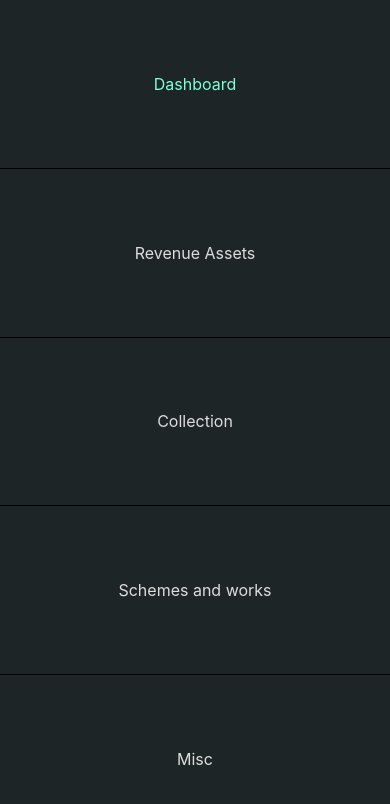
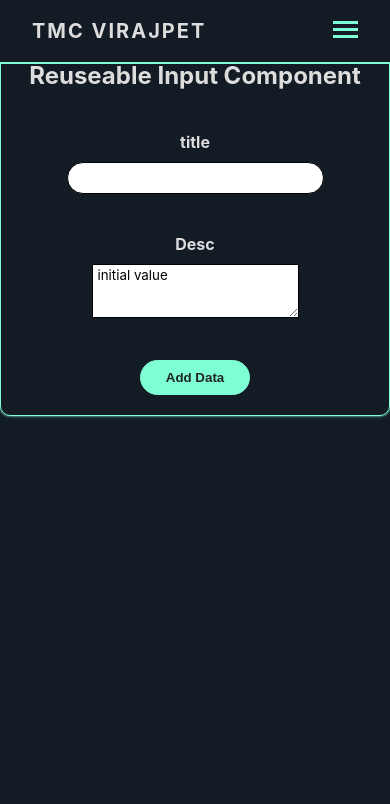
Before and after one commit to developersmatrix/react-components, a React (Create React App) app: page / in a window 390 px wide. Shown: the top 804 px of the page. Built offline with nearby package versions, Linux system fonts and the light colour scheme.

Commit message:
Navigation updation mobile device

```diff
--- a/package.json
+++ b/package.json
@@ -8,6 +8,7 @@
     "@testing-library/user-event": "^13.5.0",
     "react": "^18.2.0",
     "react-dom": "^18.2.0",
+    "react-router-dom": "^6.4.2",
     "react-scripts": "5.0.1",
     "web-vitals": "^2.1.4"
   },
--- a/src/App.js
+++ b/src/App.js
@@ -1,3 +1,5 @@
+import { BrowserRouter as Router, Routes, Route } from "react-router-dom";
+
 import styles from "./App.module.css";
 import Card from "./Components/Card/Card";
 import Form from "./Components/Form/Form";
@@ -5,12 +7,29 @@ import Navbar from "./Components/Navbar/Navbar";
 
 function App() {
   return (
+    <Router>
       <div className={styles.App}>
         <Navbar />
+        <Routes>
+          <Route
+            path="/"
+            element={
               <Card>
                 <Form />
               </Card>
+            }
+          ></Route>
+          <Route
+            path="/collection"
+            element={
+              <Card>
+                <Form />
+              </Card>
+            }
+          ></Route>
+        </Routes>
       </div>
+    </Router>
   );
 }
 
--- a/src/Components/Navbar/Navbar.js
+++ b/src/Components/Navbar/Navbar.js
@@ -1,32 +1,68 @@
-import React from "react";
+import { useState } from "react";
+import { Link } from "react-router-dom";
 
 import styles from "./Navbar.module.css";
 
 const Navbar = () => {
+  const [navBarToggled, setNavBarToggled] = useState(false);
+
+  const toggleNavbar = () => {
+    setNavBarToggled((prevState) => {
+      return !prevState;
+    });
+  };
   return (
     <header className={styles.header}>
       <div>
-        <a className={styles["brand-link"]}>TMC Virajpet</a>
+        <Link className={styles["brand-link"]} to="/">
+          TMC Virajpet
+        </Link>
       </div>
-      <nav className={styles["main-nav"]}>
+      <nav
+        className={
+          navBarToggled
+            ? `${styles["main-nav"]} ${styles["toggle-nav"]}`
+            : styles["main-nav"]
+        }
+      >
         <ul className={styles["nav-list"]}>
           <li className={styles["nav-list__item"]}>
-            <a className={styles["nav-link"]}>Dashboard</a>
+            <Link className={styles["nav-link"]} to="/as">
+              Dashboard
+            </Link>
           </li>
           <li className={styles["nav-list__item"]}>
-            <a className={styles["nav-link"]}>Revenue Assets</a>
+            <Link className={styles["nav-link"]} to="/revenue-assets">
+              Revenue Assets
+            </Link>
           </li>
           <li className={styles["nav-list__item"]}>
-            <a className={styles["nav-link"]}> Collection</a>
+            <Link className={styles["nav-link"]} to="/collection">
+              Collection
+            </Link>
           </li>
           <li className={styles["nav-list__item"]}>
-            <a className={styles["nav-link"]}>Schemes and works</a>
+            <Link className={styles["nav-link"]} to="/schemes-and-works">
+              Schemes and works
+            </Link>
           </li>
           <li className={styles["nav-list__item"]}>
-            <a className={styles["nav-link"]}>Misc</a>
+            <Link className={styles["nav-link"]} to="/misc">
+              Misc
+            </Link>
           </li>
         </ul>
       </nav>
+      <div
+        className={
+          navBarToggled
+            ? `${styles["nav-toggle"]} ${styles["toggle-ham"]}`
+            : styles["nav-toggle"]
+        }
+        onClick={toggleNavbar}
+      >
+        <div className={styles["hamburger"]}></div>
+      </div>
     </header>
   );
 };
--- a/src/Components/Navbar/Navbar.module.css
+++ b/src/Components/Navbar/Navbar.module.css
@@ -1,5 +1,17 @@
 .header {
-  padding: 0 4rem;
+  background-color: #131b25;
+  display: flex;
+  align-items: center;
+  justify-content: space-between;
+  padding: 0 3.2rem;
+  gap: 2rem;
+
+  position: fixed;
+  top: 0;
+  height: 6.4rem;
+  width: 100%;
+  border-bottom: 2px solid aquamarine;
+  overflow-y: none;
 }
 
 .brand-link:link,
@@ -8,8 +20,9 @@
 
   text-transform: uppercase;
   letter-spacing: 2px;
-  font-size: 1.6rem;
+  font-size: 2rem;
   color: #ddd;
+  font-weight: 700;
 }
 
 .brand-link:hover,
@@ -24,14 +37,14 @@
 }
 
 .main-nav {
-  position: absolute;
+  position: fixed;
   top: 0;
   height: 100vh;
   left: 0;
   right: 0;
-  background-color: #1e2526;
+  background-color: #131b25;
 
-  /* transform: translateX(100%); */
+  transform: translateX(100%);
   opacity: 1;
   transition: all 350ms ease-in-out;
 }
@@ -67,6 +80,7 @@
 
 .nav-link:hover {
   color: aquamarine;
+  background: rgba(37, 29, 19, 0.1);
 }
 
 /* ************* */
```
Also changed, not shown: 1 other file (tests, documents, lock files or other folders). Lines whose indentation alone changed are shown as unchanged.
